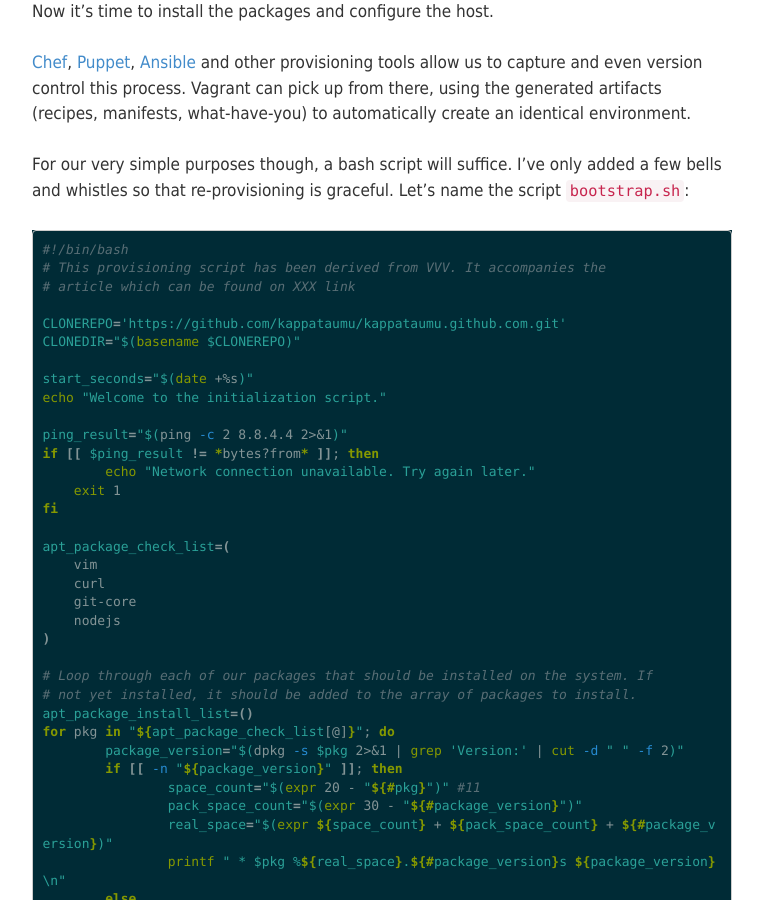
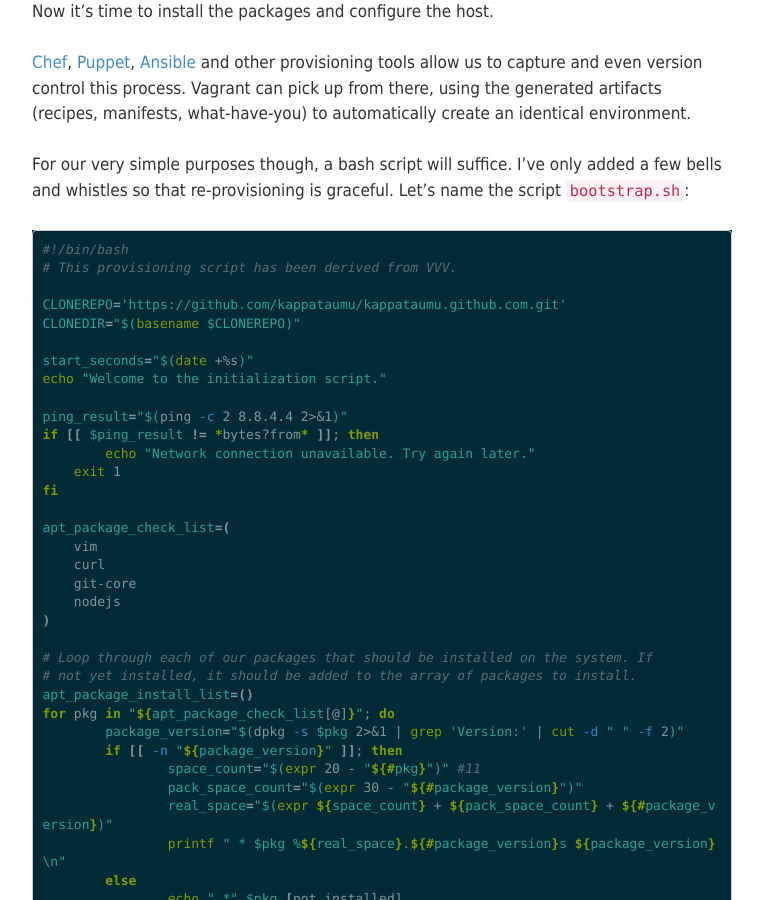
Before and after one commit to ik-fractel/kappataumu.github.com, a Jekyll site: the page built from _posts/2015-01-10-vagrant-jekyll-github-pages-streamlined-content-creation.md, in a window 1280 px wide and 900 px high, scrolled down 1014 px. Shown: the whole window, without its empty margins (258-1021 px from the left). Built offline with Jekyll 4.4.1, drawn with Linux system fonts in a browser that asks for light colours; Markdown is read by kramdown in place of the engine named in the settings.

Commit message:
Minor post edits

````diff
--- a/_posts/2015-01-10-vagrant-jekyll-github-pages-streamlined-content-creation.md
+++ b/_posts/2015-01-10-vagrant-jekyll-github-pages-streamlined-content-creation.md
@@ -29,8 +29,7 @@ For our very simple purposes though, a bash script will suffice. I've only added
 
 ```bash
 #!/bin/bash
-# This provisioning script has been derived from VVV. It accompanies the
-# article which can be found on XXX link
+# This provisioning script has been derived from VVV.
 
 CLONEREPO='https://github.com/kappataumu/kappataumu.github.com.git'
 CLONEDIR="$(basename $CLONEREPO)"
````
Also changed, not shown: other parts of _posts/2015-01-10-vagrant-jekyll-github-pages-streamlined-content-creation.md (+1 -1 lines).
